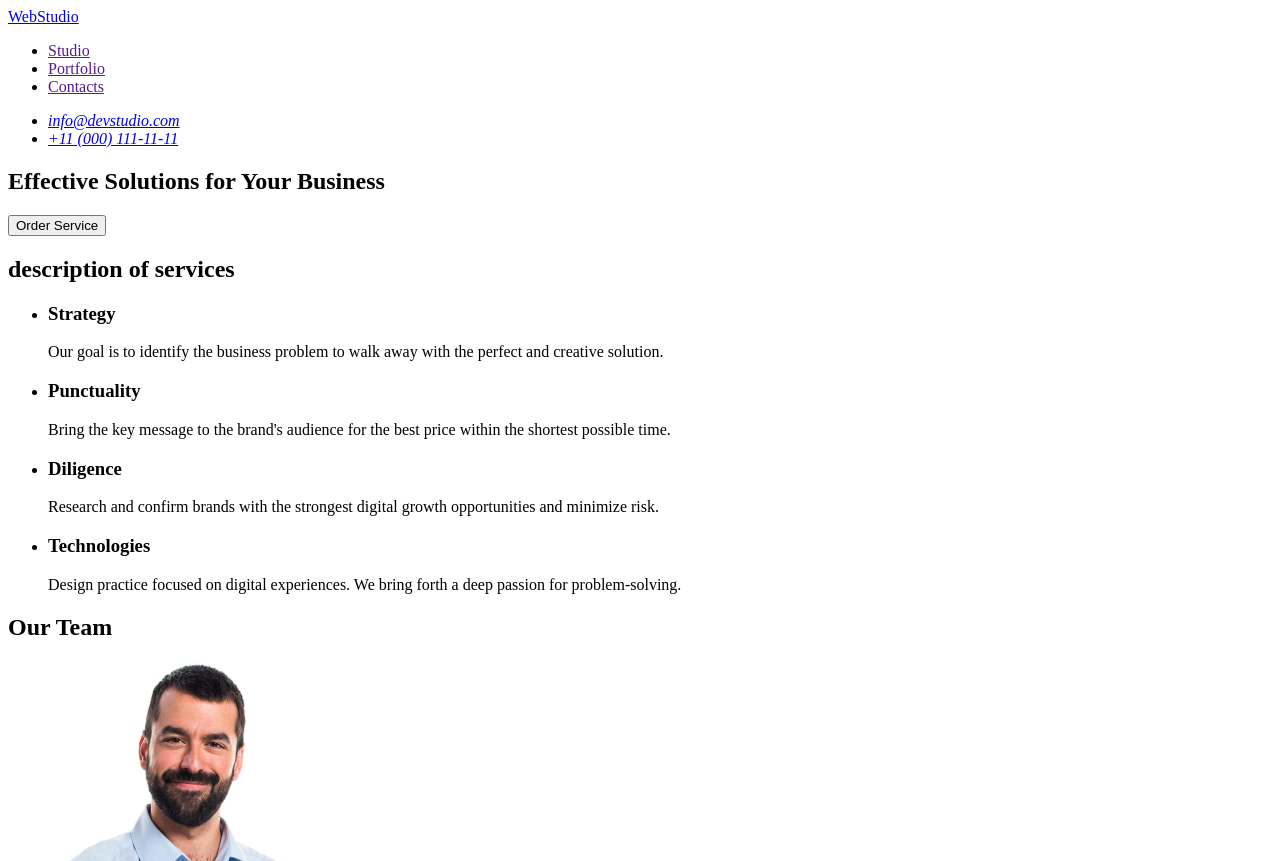
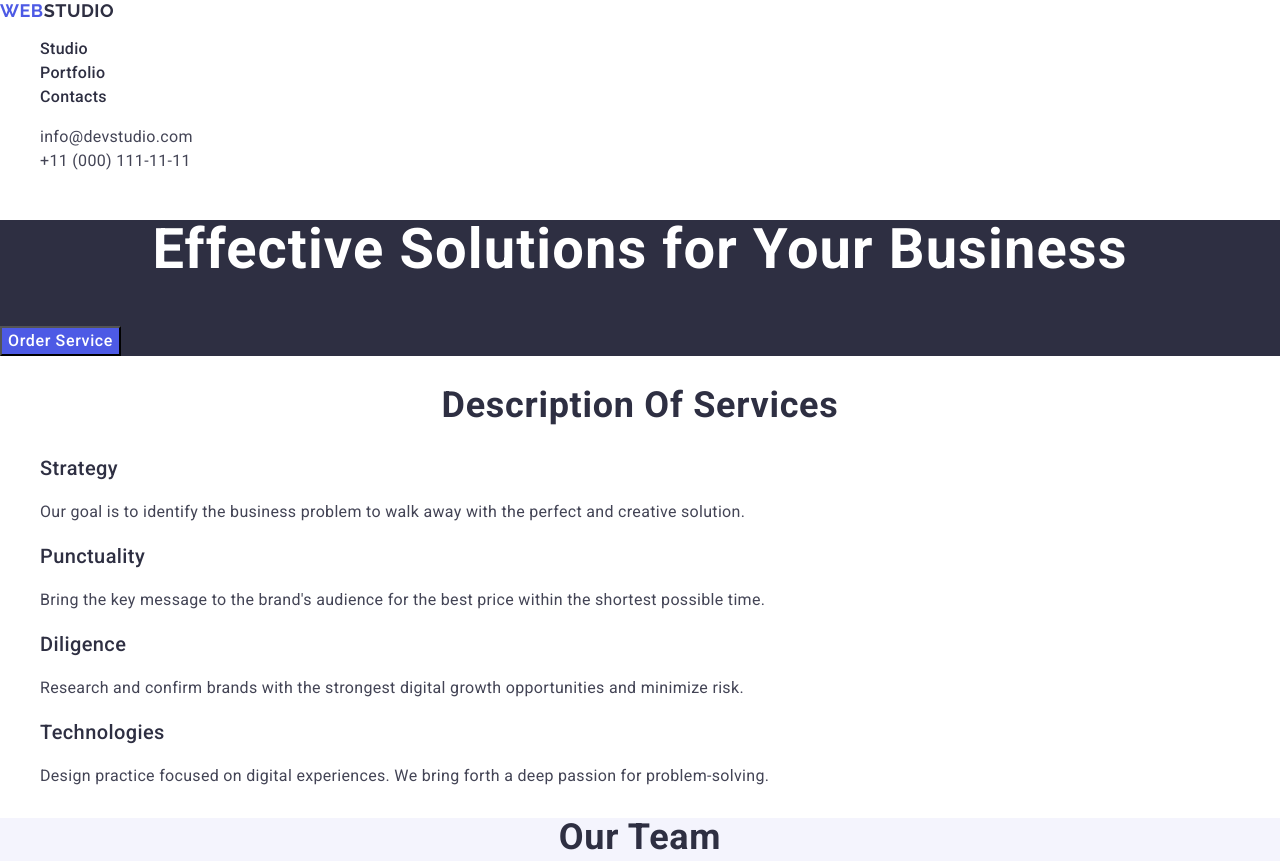
Before and after one commit to NataMalysheva/goit-markup-hw-02, a plain HTML site: page index.html in a window 1280 px wide. Shown: the top 861 px of the page. Drawn offline with nearby package versions, Linux system fonts and the light colour scheme.

Commit message:
sending the layout

```diff
--- /dev/null
+++ b/css/styles.css
@@ -0,0 +1,121 @@
+body {
+    font-family: 'Roboto', sans-serif;
+    color: #434455;
+    background-color: #fff;
+}
+ul,
+ol {
+    list-style-type: none;
+}
+a {
+    text-decoration: none;
+}
+button {
+    cursor: pointer;
+}
+.header-logo, .logo {
+    font-family: "Raleway", sans-serif;
+    font-weight: 700;
+    font-size: 18px;
+    line-height: 1.17;
+    letter-spacing: 0.03em;
+    text-transform: uppercase;
+    color: #4d5ae5;
+}
+.nav-link,
+.logo-part {
+    color: #2e2f42;
+}
+.footer-logo {
+    color: #f4f4fd;
+}
+.nav-link {
+    font-weight: 500;
+    font-size: 16px;
+    line-height: 1.5;
+    letter-spacing: 0.02em;
+}
+.nav-link:hover,
+.nav-link:focus,
+.contacts-links:hover,
+.contacts-links:focus {
+    color: #404bbf;
+}
+.contacts {
+    font-style: normal;
+}
+.contacts-links {
+    color: #434455;
+}
+.hero-title {
+    font-weight: 700;
+    font-size: 56px;
+    line-height: 1.07;
+    letter-spacing: 0.02em;
+    text-align: center;
+}
+.hero-title,
+.hero-btn {
+    color: #fff;
+}
+.hero-btn {
+    font-weight: 500;
+    font-size: 16px;
+    line-height: 1.5;
+    letter-spacing: 0.04em;
+    background-color: #4d5ae5;
+}
+.hero-btn:hover,
+.hero-btn:focus {
+    background-color: #404bbf;
+}
+.our-team {
+    background-color: #f4f4fd;
+}
+.our-team-list-item {
+    background-color: #ffffff;
+}
+.benefits-title,
+.our-team-title,
+.portfolio-title,
+.benefits-item-title,
+.our-team-item-title,
+.portfolio-item-title {
+color: #2e2f42;
+}
+.benefits-title,
+.our-team-title,
+.portfolio-title {
+    font-weight: 700;
+    font-size: 36px;
+    line-height: 1.11;
+    letter-spacing: 0.02em;
+    text-align: center;
+    text-transform: capitalize;
+}
+.benefits-item-title,
+.our-team-item-title,
+.portfolio-item-title {
+    font-weight: 500;
+    font-size: 20px;
+    line-height: 1.2;
+    letter-spacing: 0.02em;
+}
+.contacts-links,
+.benefits-item-text,
+.our-team-item-text,
+.portfolio-item-text {
+    font-size: 16px;
+    line-height: 1.5;
+    letter-spacing: 0.02em;
+}
+.hero,
+.page-footer {
+    background-color: #2e2f42;
+}
+.page-footer-text {
+    font-size: 16px;
+    line-height: 1.5;
+    letter-spacing: 0.02em;
+    color: #f4f4fd;
+}
--- a/index.html
+++ b/index.html
@@ -2,116 +2,183 @@
 <html lang="en">
 
 <head>
-    <meta charset="UTF-8">
-    <meta name="viewport" content="width=device-width, initial-scale=1.0">
-    <title>WebStudio</title>
+    <meta charset="UTF-8" />
+    <meta name="viewport" content="width=device-width, initial-scale=1.0" />
+    <link rel="stylesheet" href="https://cdnjs.cloudflare.com/ajax/libs/modern-normalize/3.0.1/modern-normalize.min.css"
+        integrity="sha512-q6WgHqiHlKyOqslT/lgBgodhd03Wp4BEqKeW6nNtlOY4quzyG3VoQKFrieaCeSnuVseNKRGpGeDU3qPmabCANg=="
+        crossorigin="anonymous" referrerpolicy="no-referrer" />
+
+    <title>Web Studio</title>
+
+    <link rel="preconnect" href="https://fonts.googleapis.com" />
+    <link rel="preconnect" href="https://fonts.gstatic.com" crossorigin />
+    <link href="https://fonts.googleapis.com/css2?family=Raleway:wght@700&family=Roboto:wght@400;500;700&display=swap"
+        rel="stylesheet" />
+
+    <link rel="stylesheet" href="./css/styles.css" />
 </head>
 
 <body>
-    <header>
-        <nav>
-            <a href="./index.html">WebStudio</a>
-            <ul>
-                <li>
-                    <a href="">Studio</a>
+
+    <header class="page-header">
+        <nav class="header-nav">
+            <a class="logo header-logo" href="./index.html">Web<span class="logo-part">Studio</span></a>
+            <ul class="nav-list">
+                <li class="nav-item">
+                    <a class="nav-link" href="./index.html">Studio</a>
                 </li>
-                <li>
-                    <a href="">Portfolio</a>
+                <li class="nav-item">
+                    <a class="nav-link" href="">Portfolio</a>
                 </li>
-                <li>
-                    <a href="">Contacts</a>
+                <li class="nav-item">
+                    <a class="nav-link" href="">Contacts</a>
                 </li>
             </ul>
 
         </nav>
-        <address>
-            <ul>
-                <li>
-                    <a href="mailto:info@devstudio.com">info@devstudio.com</a>
+
+        <address class="contacts">
+            <ul class="contacts-list">
+                <li class="contacts-item">
+                    <a class="contacts-links" href="mailto:info@devstudio.com">info@devstudio.com</a>
                 </li>
-                <li>
-                    <a href="tel:+110001111111">+11 (000) 111-11-11</a>
+                <li class="contacts-item">
+                    <a class="contacts-links" href="tel:+110001111111">+11 (000) 111-11-11</a>
                 </li>
             </ul>
         </address>
     </header>
 
     <main>
-        <section>
-            <h1>Effective Solutions for Your Business</h1>
-            <button type="button">Order Service</button>
+        <!-- #region hero -->
+        <section class="hero">
+            <h1 class="hero-title">Effective Solutions for Your Business</h1>
+            <button class="hero-btn" type="button">Order Service</button>
         </section>
-        <section>
-            <h2>description of services</h2>
-            <ul>
-                <li>
-                    <h3>Strategy</h3>
-                    <p>
+        <!-- #endregion hero -->
+        <!-- #region benefits -->
+        <section class="benefits">
+            <h2 class="benefits-title">description of services</h2>
+            <ul class="benefits-list">
+                <li class="benefits-list-item">
+                    <h3 class="benefits-item-title">Strategy</h3>
+                    <p class="benefits-item-text">
                         Our goal is to identify the business problem to walk away with the perfect and creative
                         solution.
                     </p>
                 </li>
-                <li>
-                    <h3>Punctuality</h3>
-                    <p>
+                <li class="benefits-list-item">
+                    <h3 class="benefits-item-title">Punctuality</h3>
+                    <p class="benefits-item-text">
                         Bring the key message to the brand's audience for the best price within the shortest possible
                         time.
                     </p>
                 </li>
-                <li>
-                    <h3>Diligence</h3>
-                    <p>
+                <li class="benefits-list-item">
+                    <h3 class="benefits-item-title">Diligence</h3>
+                    <p class="benefits-item-text">
                         Research and confirm brands with the strongest digital growth opportunities and minimize risk.
                     </p>
                 </li>
-                <li>
-                    <h3>Technologies</h3>
-                    <p>
+                <li class="benefits-list-item">
+                    <h3 class="benefits-item-title">Technologies</h3>
+                    <p class="benefits-item-text">
                         Design practice focused on digital experiences. We bring forth a deep passion for
                         problem-solving.
                     </p>
                 </li>
             </ul>
         </section>
-        <section>
-            <h2>Our Team</h2>
-            <ul>
-                <li>
+        <!--#endregion benefits -->
+        <!-- #region our team -->
+        <section class="our-team">
+            <h2 class="our-team-title">Our Team</h2>
+            <ul class="our-team-list">
+                <li class="our-team-list-item">
                     <img src="./images/mark-guerrero.jpg" alt="Mark Guerrero" width="264" height="260">
-                    <h3>Mark Guerrero</h3>
-                    <p>
+                    <h3 class="our-team-item-title">Mark Guerrero</h3>
+                    <p class="our-team-item-text">
                         Product Designer
                     </p>
                 </li>
-                <li>
+                <li class="our-team-list-item">
                     <img src="./images/tom-ford.jpg" alt="Tom Ford" width="264" height="260">
-                    <h3>Tom Ford</h3>
-                    <p>
+                    <h3 class="our-team-item-title">Tom Ford</h3>
+                    <p class="our-team-item-text">
                         Frontend Developer
                     </p>
                 </li>
-                <li>
+                <li class="our-team-list-item">
                     <img src="./images/camila-garcia.jpg" alt="Camila Garcia" width="264" height="260">
-                    <h3>Camila Garcia</h3>
-                    <p>
+                    <h3 class="our-team-item-title">Camila Garcia</h3>
+                    <p class="our-team-item-text">
                         Marketing
                     </p>
                 </li>
-                <li>
+                <li class="our-team-list-item">
                     <img src="./images/daniel-wilson.jpg" alt="Daniel Wilson" width="264" height="260">
-                    <h3>Daniel Wilson</h3>
-                    <p>
+                    <h3 class="our-team-item-title">Daniel Wilson</h3>
+                    <p class="our-team-item-text">
                         UI Designer
                     </p>
                 </li>
             </ul>
         </section>
-
+        <!-- #endregion our team -->
+        <!-- #region our portfolio -->
+        <section class="portfolio">
+            <h2 class="portfolio-title">Our Portfolio</h2>
+            <ul class="portfolio-list">
+                <li class="portfolio-list-item">
+                    <img src="./images/banking-app.jpg" alt="Banking App" width="360" height="300">
+                    <h3 class="portfolio-item-title">Banking App</h3>
+                    <p class="portfolio-item-text">
+                        App
+                    </p>
+                </li>
+                <li class="portfolio-list-item">
+                    <img src="./images/cashless-payment.jpg" alt="Cashless Payment" width="360" height="300">
+                    <h3 class="portfolio-item-title">Cashless Payment</h3>
+                    <p class="portfolio-item-text">
+                        Marketing
+                    </p>
+                </li>
+                <li class="portfolio-list-item">
+                    <img src="./images/meditation-app.jpg" alt="Meditation App" width="360" height="300">
+                    <h3 class="portfolio-item-title">Meditation App</h3>
+                    <p class="portfolio-item-text">
+                        App
+                    </p>
+                </li>
+                <li class="portfolio-list-item">
+                    <img src="./images/taxi-service.jpg" alt="Taxi Service" width="360" height="300">
+                    <h3 class="portfolio-item-title">Taxi Service</h3>
+                    <p class="portfolio-item-text">
+                        Marketing
+                    </p>
+                </li>
+                <li class="portfolio-list-item">
+                    <img src="./images/screen-illustrations.jpg" alt="Screen Illustrations" width="360" height="300">
+                    <h3 class="portfolio-item-title">Screen Illustrations</h3>
+                    <p class="portfolio-item-text">
+                        Design
+                    </p>
+                </li>
+                <li class="portfolio-list-item">
+                    <img src="./images/online-courses.jpg" alt="Online Courses" width="360" height="300">
+                    <h3 class="portfolio-item-title">Online Courses</h3>
+                    <p class="portfolio-item-text">
+                        Marketing
+                    </p>
+                </li>
+            </ul>
+        </section>
+        <!-- #endregion our portfolio -->
     </main>
 
-    <footer>
-        <a href="./index.html">WebStudio</a>
-        <p>
+    <footer class="page-footer">
+        <a class="logo" href="./index.html">Web<span class="footer-logo">Studio</span></a>
+        <p class="page-footer-text">
             Increase the flow of customers and sales for your business with digital marketing & growth solutions.
         </p>
     </footer>
```
Also changed, not shown: images/banking-app.jpg (added), images/cashless-payment.jpg (added), images/meditation-app.jpg (added), images/online-courses.jpg (added), images/screen-illustrations.jpg (added), images/taxi-service.jpg (added), 2 other files.
